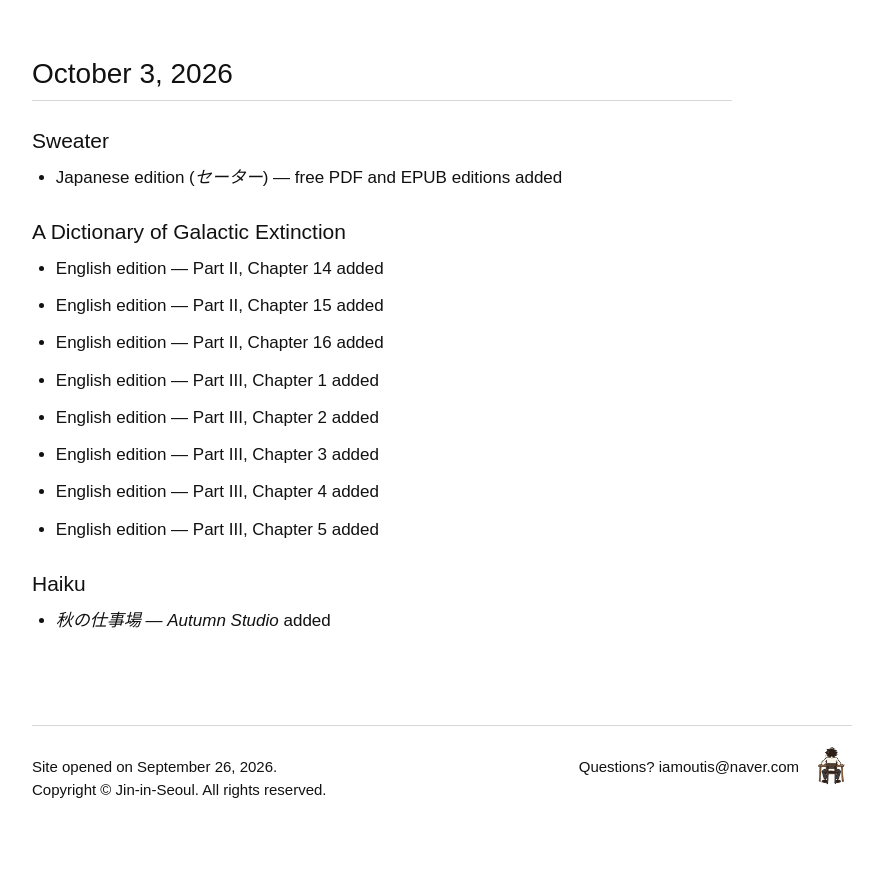
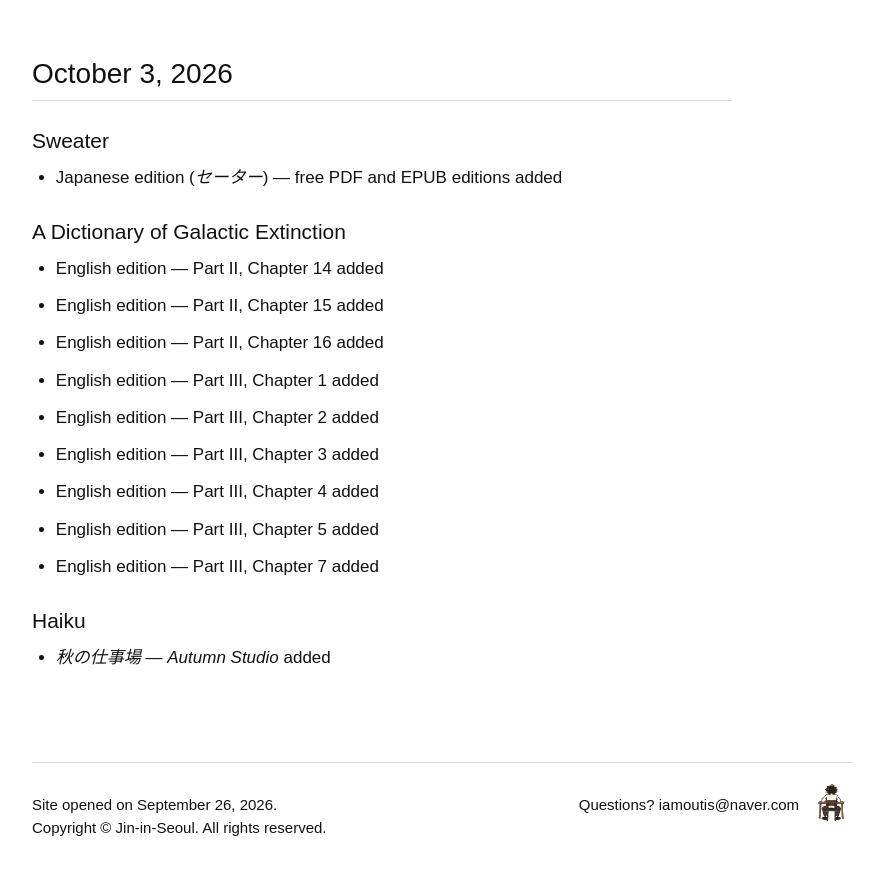
Before and after one commit to Jin-in-Seoul/Jin-in-Seoul, a Jekyll site: the page built from publication-log/index.html, in a window 1280 px wide and 900 px high, scrolled down 3025 px. Shown: the top 875 px of the window, without its empty margins (198-1081 px from the left). Built offline with Jekyll 4.4.1, drawn with Linux system fonts in a browser that asks for light colours.

Commit message:
Update publication log for English Part III chapter 7

```diff
--- a/publication-log/index.html
+++ b/publication-log/index.html
@@ -166,6 +166,7 @@
           <li>English edition — Part III, Chapter 3 added</li>
           <li>English edition — Part III, Chapter 4 added</li>
           <li>English edition — Part III, Chapter 5 added</li>
+          <li>English edition — Part III, Chapter 7 added</li>
         </ul>
 
         <h3>Haiku</h3>
```
